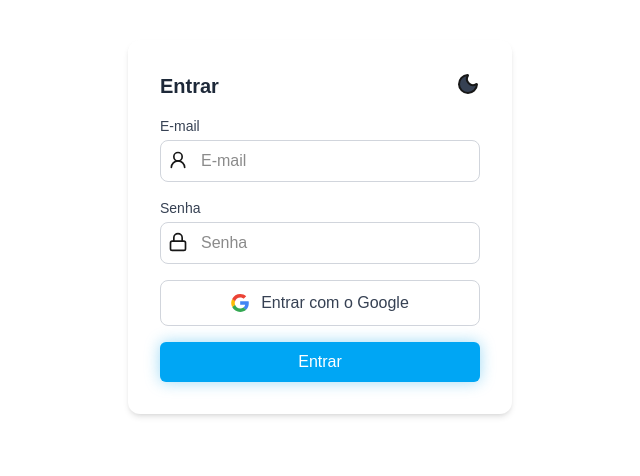
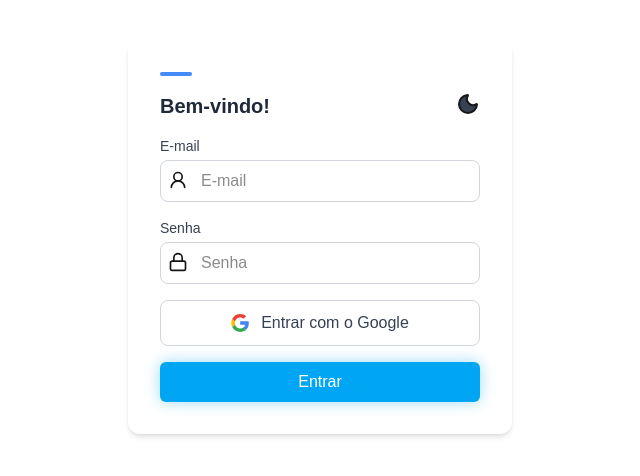
Before and after one commit to PedroheinrichD/ToggleThemes, a Next.js app in the folder my-app/: page / in a window 1280 px wide. Shown: the top 476 px of the page, without its empty margins (320-960 px from the left). Built offline with nearby package versions, Linux system fonts and the light colour scheme.

Commit message:
feat: Adiciona barra no topo do modal de login
-Muda texto principal do modal de login para "Bem-vindo!"

-Muda cor da linha dos campos de texto

```diff
--- a/my-app/app/components/LoginForm.tsx
+++ b/my-app/app/components/LoginForm.tsx
@@ -19,6 +19,11 @@ function LoginForm() {
             : "mx-auto max-w-sm mt-10 p-8 bg-white rounded-xl shadow-md space-y-4 transition-colors duration-200 "
         }
       >
+        <div className={ThemeCtx?.Theme === 'dark' //barra azul no topo do form
+          ? "h-1 w-8 rounded bg-sky-500"
+          : "h-1 w-8 rounded bg-[#438CF9]"
+        }>
+        </div>
         <div className="flex justify-between">
           <h2
             className={
@@ -27,7 +32,7 @@ function LoginForm() {
                 : "text-xl font-semibold text-gray-800"
             }
           >
-            Entrar
+            Bem-vindo!
           </h2>
           <Moon
             className={
@@ -59,8 +64,8 @@ function LoginForm() {
                 placeholder="E-mail"
                 className={
                   ThemeCtx?.Theme === 'dark'
-                    ? "w-full px-10 py-2 border border-gray-600 rounded-lg focus:outline-none focus:ring-2 focus:ring-sky-300 focus:border-transparent placeholder:text-gray-400 text-white"
-                    : "w-full px-10 py-2 border border-gray-300 rounded-lg focus:outline-none focus:ring-2 focus:ring-indigo-500 focus:border-transparent"
+                    ? "w-full px-10 py-2 border border-gray-600 rounded-lg focus:outline-none focus:ring-2 focus:ring-[#438CF9] focus:border-transparent placeholder:text-gray-400 text-white"
+                    : "w-full px-10 py-2 border border-gray-300 rounded-lg focus:outline-none focus:ring-2 focus:ring-sky-500 focus:border-transparent"
                 }
               />
               <User2 className={ThemeCtx?.Theme === 'dark'
@@ -90,8 +95,8 @@ function LoginForm() {
                 placeholder="Senha"
                 className={
                   ThemeCtx?.Theme === 'dark'
-                    ? "w-full px-10 py-2 border border-gray-600 rounded-lg focus:outline-none focus:ring-2 focus:ring-sky-300 focus:border-transparent placeholder:text-gray-400 text-white"
-                    : "w-full px-10 py-2 border border-gray-300 rounded-lg focus:outline-none focus:ring-2 focus:ring-indigo-500 focus:border-transparent"
+                    ? "w-full px-10 py-2 border border-gray-600 rounded-lg focus:outline-none focus:ring-2 focus:ring-[#438CF9] focus:border-transparent placeholder:text-gray-400 text-white"
+                    : "w-full px-10 py-2 border border-gray-300 rounded-lg focus:outline-none focus:ring-2 focus:ring-sky-500 focus:border-transparent"
                 }
               />
               <Lock className={ThemeCtx?.Theme === 'dark'
```
